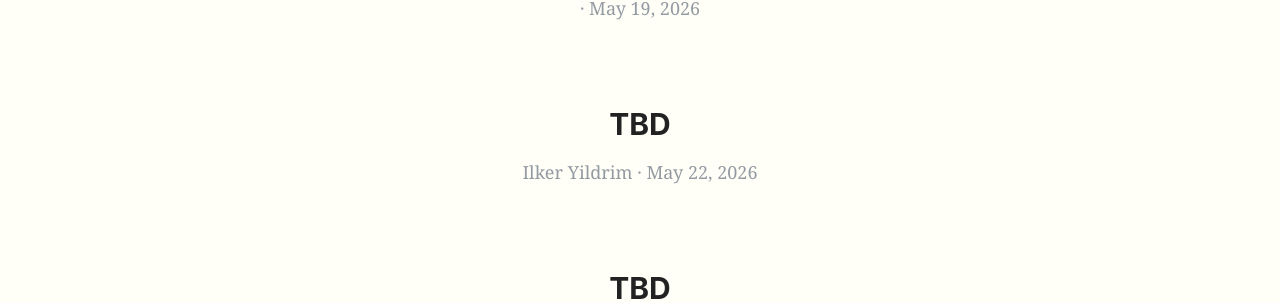
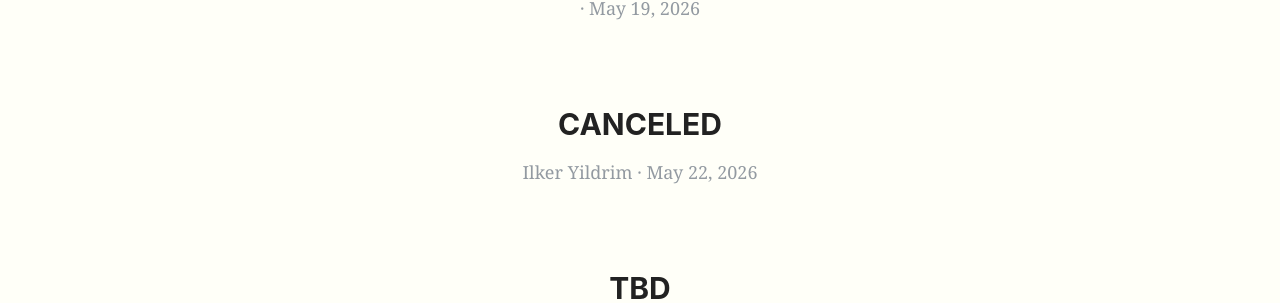
Before and after one commit to frisem/frisem.github.io, a Jekyll site: the page built from index.html, in a window 1280 px wide. Shown: the part 1309-1612 px from the top of the page. Built offline with Jekyll 4.4.1, drawn with Linux system fonts in a browser that asks for light colours; the list of posts is cut into pages by our own code.

Commit message:
Update post title to 'CANCELED'

```diff
--- a/_posts/2026-05-22-Ilker-Yildrim.md
+++ b/_posts/2026-05-22-Ilker-Yildrim.md
@@ -1,7 +1,5 @@
 ---
 layout: post
-title: TBD
+title: CANCELED
 speaker: Ilker Yildrim
 ---
-
-TBA
```
